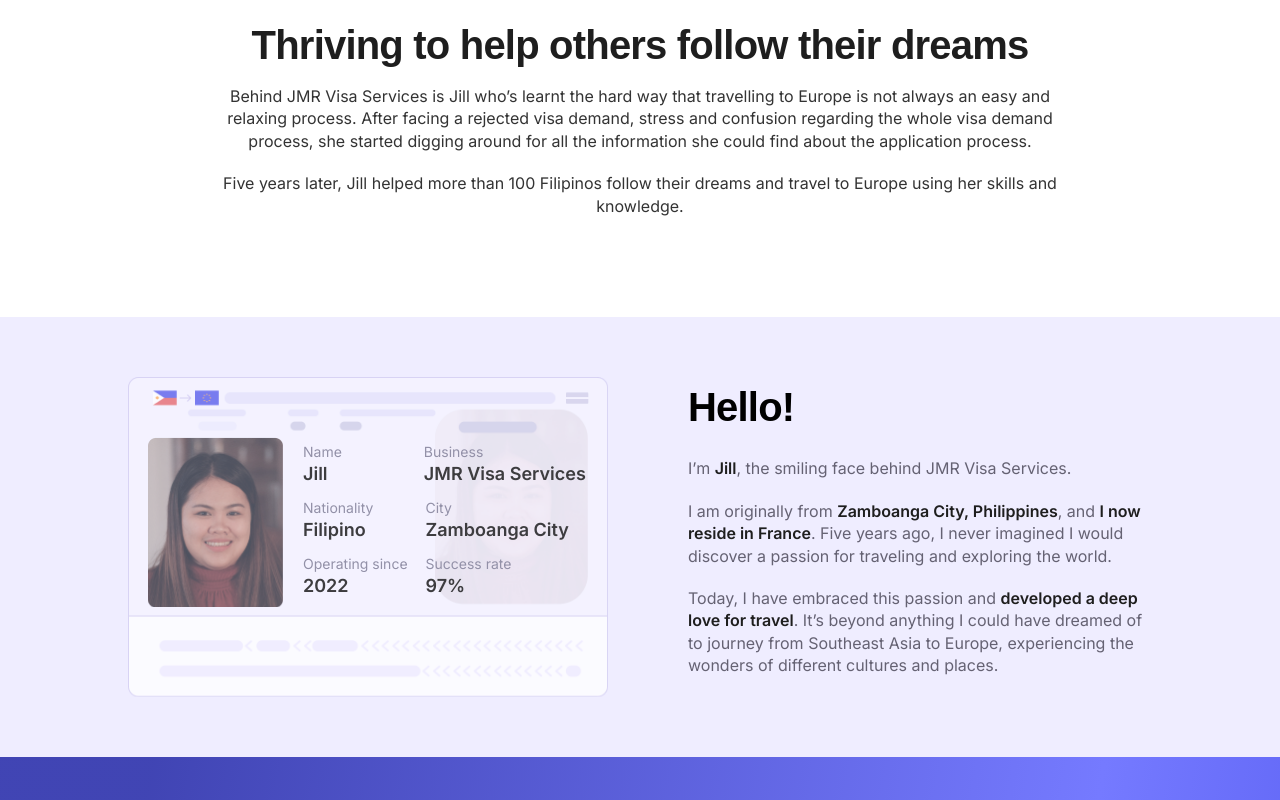
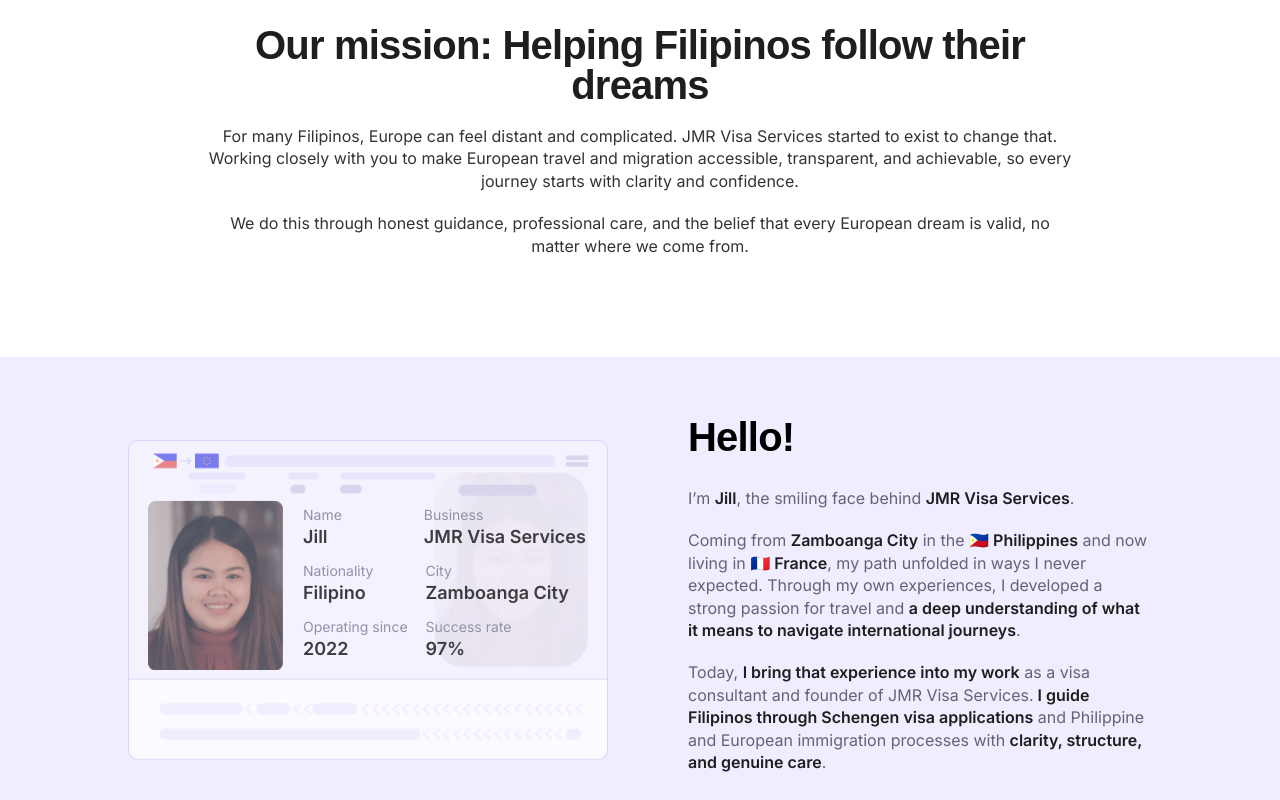
Before and after one commit to EricBARBEAU/jmr-vs, a React (Create React App) app in the folder my-app/: page /about-us in a window 1280 px wide. Shown: the part 700-1500 px from the top of the page. Built offline with nearby package versions, Linux system fonts and the light colour scheme; a web font is replaced by a local one.

Commit message:
copy updates on about-us page

```diff
--- a/my-app/src/modules/views/view_components/about_content.js
+++ b/my-app/src/modules/views/view_components/about_content.js
@@ -4,20 +4,16 @@
     <div className="about_content">
     	<div className="content_blk ctnr_cntr">
 			<div className="intro about_intro">
-				<h2 className="intro_title">Thriving to help others follow their dreams</h2>
+				<h2 className="intro_title">Our mission: Helping Filipinos follow their dreams</h2>
 				<div className="intro_subtitle">
-					Behind JMR Visa Services is Jill who’s learnt the
-					hard way that travelling to Europe is not always
-					an easy and relaxing process. After facing a rejected
-					visa demand, stress and confusion regarding the whole
-					visa demand process, she started digging around
-					for all the information she could find about the
-					application process.
+					For many Filipinos, Europe can feel distant and complicated.
+					JMR Visa Services started to exist to change that.
+					Working closely with you to make European travel and migration accessible,
+					transparent, and achievable, so every journey starts with clarity and confidence.
 				</div>
 				<div className="intro_subtitle">
-					Five years later, Jill helped more than 100 Filipinos
-					follow their dreams and travel to Europe using her skills
-					and knowledge.
+					We do this through honest guidance, professional care,
+					and the belief that every European dream is valid, no matter where we come from.
 				</div>
 			</div>
 		</div>
@@ -64,20 +60,19 @@
 				<h2>Hello!</h2>
 				<div className="about_copy">
 					<div className="about_copy-par">
-						I’m <b>Jill</b>, the smiling face behind JMR Visa Services.
+						I’m <b>Jill</b>, the smiling face behind <b>JMR Visa Services</b>.
 					</div>
 					<div className="about_copy-par">
-						I am originally from <b>Zamboanga City, Philippines</b>,
-						and <b>I now reside in France</b>. Five years ago, I never
-						imagined I would discover a passion for traveling
-						and exploring the world.
+						Coming from <b>Zamboanga City</b> in the <b>🇵🇭 Philippines</b> and now living in <b>🇫🇷 France</b>,
+						my path unfolded in ways I never expected.
+						Through my own experiences, I developed a strong passion for travel
+						and <b>a deep understanding of what it means to navigate international journeys</b>.
 					</div>
 					<div className="about_copy-par">
-						Today, I have embraced this passion and <b>developed
-						a deep love for travel</b>. It’s beyond anything I could
-						have dreamed of to journey from Southeast Asia to
-						Europe, experiencing the wonders of different
-						cultures and places.
+						Today, <b>I bring that experience into my work</b> as a visa consultant and
+						founder of JMR Visa Services.
+						<b> I guide Filipinos through Schengen visa applications</b> and Philippine
+						and European immigration processes with <b>clarity, structure, and genuine care</b>.
 					</div>
 				</div>
 			</div>
```
